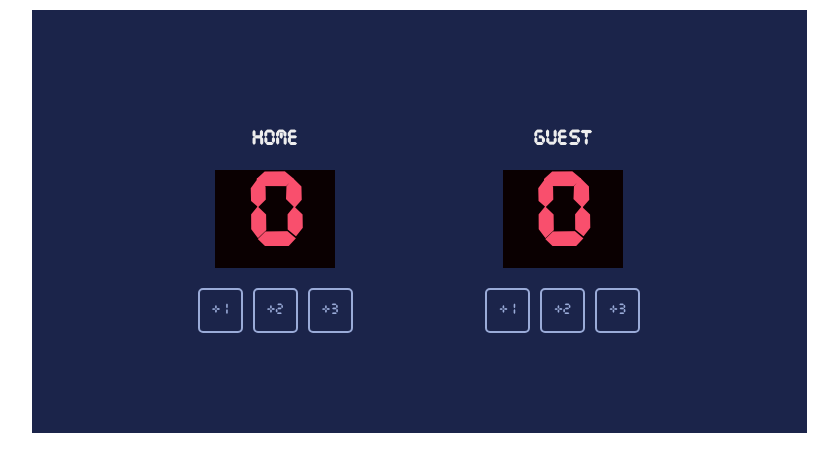
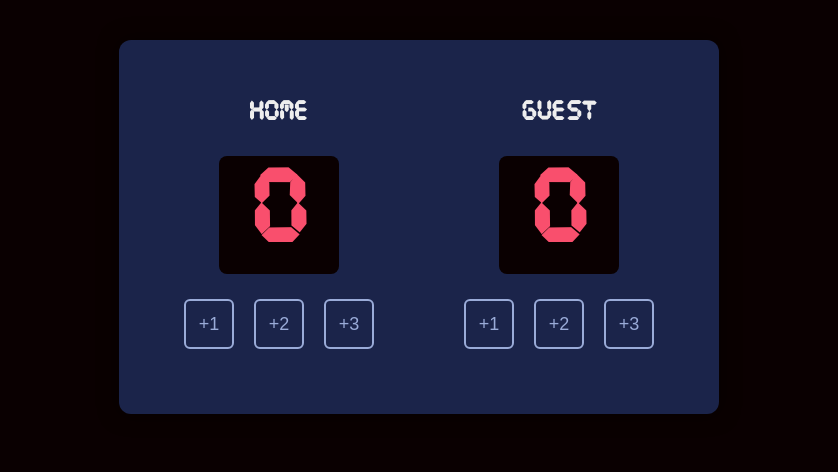
Before and after one commit to emanueleJS/basketball-scoreboard, a website built with Vite: page index.html in a window 1280 px wide. Shown: the whole page, without its empty margins (221-1059 px from the left). Built offline with nearby package versions, Linux system fonts and the light colour scheme.

Commit message:
finished version

```diff
--- a/index.css
+++ b/index.css
@@ -1,39 +1,85 @@
-body {
+/* Reset base */
+* {
+    box-sizing: border-box;
     margin: 0;
-    text-align: center;
+    padding: 0;
 }
 
+body {
+    background-color: #0a0001;
+    text-align: center;
+    font-family: 'CursedTimer', sans-serif;
+    color: #EEEEEE;
+}
+
+/* Font custom */
 @font-face {
     font-family: 'CursedTimer';
     src: url('./CursedTimerUlil-Aznm.ttf') format('truetype');
+    font-weight: normal;
+    font-style: normal;
 }
 
-.score {
-    width: 155px;
-    background: #0a0001;
-    font-size: 90px;
-    color: #F94F6D;
-    width: 120px;
-    margin: 20px;
+/* Layout container */
+.container {
+    max-width: 600px;
+    margin: 40px auto;
+    padding: 60px 40px;
+    display: flex;
+    justify-content: space-between;
+    gap: 40px;
+    background-color: #1B244A;
+    border-radius: 12px;
+    box-shadow: 0 0 20px rgba(0, 0, 0, 0.5);
 }
 
-.container {
-    width: 575px;
-    margin: 10px auto;
-    padding: 100px;
+/* Column blocks */
+.column {
+    flex: 1;
     display: flex;
-    justify-content: space-around;
-    background-color: #1B244A;
-    color: #EEEEEE;
-    font-family: CursedTimer;
+    flex-direction: column;
+    align-items: center;
 }
 
+/* Team titles */
+.column h3 {
+    font-size: 24px;
+    margin-bottom: 10px;
+}
+
+/* Score style */
+.score {
+    background: #0a0001;
+    color: #F94F6D;
+    font-size: 90px;
+    width: 120px;
+    margin: 20px 0;
+    padding: 10px 0;
+    border-radius: 8px;
+}
+
+/* Button base */
 .btn {
-    width: 45px;
-    height: 45px;
+    width: 50px;
+    height: 50px;
+    margin: 5px;
     background-color: #1B244A;
     border: 2px solid #9AABD8;
-    border-radius: 5px;
-    font-family: CursedTimer;
+    border-radius: 6px;
     color: #9AABD8;
+    font-size: 18px;
+    cursor: pointer;
+    transition: all 0.2s ease;
 }
+
+/* Hover effect */
+.btn:hover {
+    background-color: #2c3e78;
+    color: #ffffff;
+    border-color: #ffffff;
+}
+
+/* Optional: better touch accessibility */
+.btn:active {
+    transform: scale(0.95);
+}
--- a/index.html
+++ b/index.html
@@ -1,28 +1,30 @@
 <html>
   <head>
-        <link rel="stylesheet" href="index.css">
+    <link rel="stylesheet" href="index.css" />
   </head>
   <body>
     <div class="container">
-            <div class="column">
+      <div class="column" id="home">
         <h3>HOME</h3>
         <h2 class="score">0</h2>
         <div>
-                    <button onclick="add1()" class="btn btn-home">+1</button>
-                    <button onclick="add2()" class="btn btn-home">+2</button>
-                    <button onclick="add3()" class="btn btn-home">+3</button>
+          <button data-team="home" data-points="1" class="btn btn-home">+1</button>
+          <button data-team="home" data-points="2" class="btn btn-home">+2</button>
+          <button data-team="home" data-points="3" class="btn btn-home">+3</button>
         </div>
       </div>
-            <div class="column">
+
+      <div class="column" id="guest">
         <h3>GUEST</h3>
         <h2 class="score">0</h2>
         <div>
-                    <button onclick="add1()" class="btn btn-guest">+1</button>
-                    <button onclick="add2()" class="btn btn-guest">+2</button>
-                    <button onclick="add3()" class="btn btn-guest">+3</button>
+          <button data-team="guest" data-points="1" class="btn btn-guest">+1</button>
+          <button data-team="guest" data-points="2" class="btn btn-guest">+2</button>
+          <button data-team="guest" data-points="3" class="btn btn-guest">+3</button>
         </div>
       </div>
     </div>
+
     <script src="index.js"></script>
   </body>
 </html>
--- a/index.js
+++ b/index.js
@@ -1,24 +1,11 @@
-let homeScore = document.getElementsByClassName('score')[0];
-let guestScore = document.getElementsByClassName('score')[1];
+document.querySelectorAll(".btn").forEach((button) => {
+  button.addEventListener("click", () => {
+    const team = button.dataset.team;
+    const points = parseInt(button.dataset.points);
+    const column = document.getElementById(team);
+    const scoreEl = column.querySelector(".score");
 
-let count = 0;
-
-function add1() {
-    count++
-    homeScore.textContent = count;
-    console.log(count)
-}
-
-function add2() {
-    count++
-    homeScore.textContent = count;
-    console.log(count)
-}
-
-// function add1() {
-//     console.log("test")
-// }
-
-// function add1() {
-//     console.log("test")
-// }
+    let currentScore = parseInt(scoreEl.textContent);
+    scoreEl.textContent = currentScore + points;
+  });
+});
```
Lines whose indentation alone changed are shown as unchanged.
